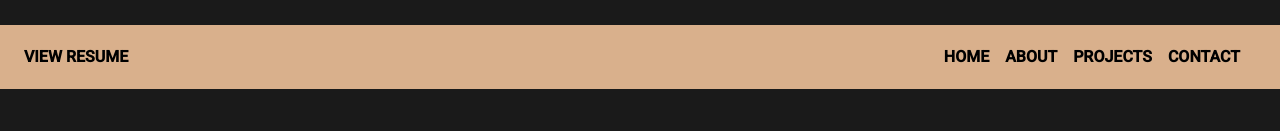
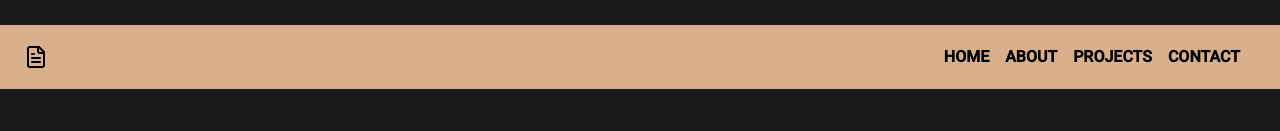
Before and after one commit to jacksonboyett/portfolio_v3, a Next.js app: page / in a window 1280 px wide. Shown: the part 775-906 px from the top of the page. Built offline with nearby package versions, Linux system fonts and the light colour scheme.

Commit message:
styling updates to navbar

```diff
--- a/app/globals.css
+++ b/app/globals.css
@@ -16,3 +16,5 @@ html,body{
 textarea:focus, input:focus{
 	outline: none;
 }
+
+html{scroll-behavior:smooth}
--- a/app/page.tsx
+++ b/app/page.tsx
@@ -14,6 +14,9 @@ export default function Home() {
     null
   ) as MutableRefObject<HTMLDivElement>;
   const projects = useRef<HTMLDivElement>(
+    null
+  ) as MutableRefObject<HTMLDivElement>;
+  const contact = useRef<HTMLDivElement>(
     null
   ) as MutableRefObject<HTMLDivElement>;
 
@@ -34,6 +37,7 @@ export default function Home() {
         projects={projects}
         about={about}
         home={home}
+        contact={contact}
       />
       <div ref={about}>
         <About />
@@ -41,7 +45,9 @@ export default function Home() {
       <div ref={projects}>
         <Projects />
       </div>
-      <Contact />
+      <div ref={contact}>
+      <Contact/>
+      </div>
       <Footer home={home} executeScroll={executeScroll} />
     </main>
   );
--- a/components/Hero.tsx
+++ b/components/Hero.tsx
@@ -15,7 +15,7 @@ interface HeroProps {
 
 function Hero({ executeScroll, about }: HeroProps) {
   return (
-    <div className="h-screen flex flex-col items-center justify-center text-center relative">
+    <div id='home' className="h-screen flex flex-col items-center justify-center text-center relative">
       <AnimateDownOnView>
         <h1 className="text-3xl sm:text-5xl tracking-wider text-secondary">
           I am <span className="text-primary">Jackson Boyett</span>
--- a/components/Navbar.tsx
+++ b/components/Navbar.tsx
@@ -1,3 +1,4 @@
+import { FileText } from 'lucide-react';
 import { MutableRefObject } from 'react';
 
 interface NavbarProps {
@@ -5,32 +6,43 @@ interface NavbarProps {
   home: MutableRefObject<HTMLDivElement>;
   about: MutableRefObject<HTMLDivElement>;
   projects: MutableRefObject<HTMLDivElement>;
+  contact: MutableRefObject<HTMLDivElement>;
 }
 
-function Navbar({ executeScroll, about, projects, home }: NavbarProps) {
+function Navbar({
+  executeScroll,
+  about,
+  projects,
+  home,
+  contact,
+}: NavbarProps) {
   return (
     <div className="bg-secondary-muted h-16 flex font-bold justify-center sm:justify-end items-center sm:pr-4 md:pr-8 sticky z-20 top-0">
       <a href="/jacksonboyett_resume.pdf" className="mr-auto ml-4">
-        <h2 className="cursor-pointer hover:bg-primary/50 px-2 py-1 rounded">
-          VIEW RESUME
+        <h2
+          className="cursor-pointer hover:bg-primary hover:text-white transition-all px-2 py-1 rounded"
+          onClick={() => executeScroll(home)}>
+          <FileText/>
         </h2>
       </a>
       <h2
-        className="cursor-pointer hover:bg-primary/50 px-2 py-1 rounded"
+        className="cursor-pointer hover:bg-primary hover:text-white transition-all px-2 py-1 rounded"
         onClick={() => executeScroll(home)}>
         HOME
       </h2>
       <h2
-        className="cursor-pointer  hover:bg-primary/50 px-2 py-1 rounded"
+        className="cursor-pointer  hover:bg-primary hover:text-white transition-all px-2 py-1 rounded"
         onClick={() => executeScroll(about)}>
         ABOUT
       </h2>
       <h2
-        className="cursor-pointer  hover:bg-primary/50 px-2 py-1 rounded"
+        className="cursor-pointer  hover:bg-primary hover:text-white transition-all px-2 py-1 rounded"
         onClick={() => executeScroll(projects)}>
         PROJECTS
       </h2>
-      <h2 className="cursor-pointer hover:bg-primary/50 px-2 py-1 rounded">
+      <h2
+        className="cursor-pointer hover:bg-primary hover:text-white transition-all px-2 py-1 rounded"
+        onClick={() => executeScroll(contact)}>
         CONTACT
       </h2>
     </div>
```
